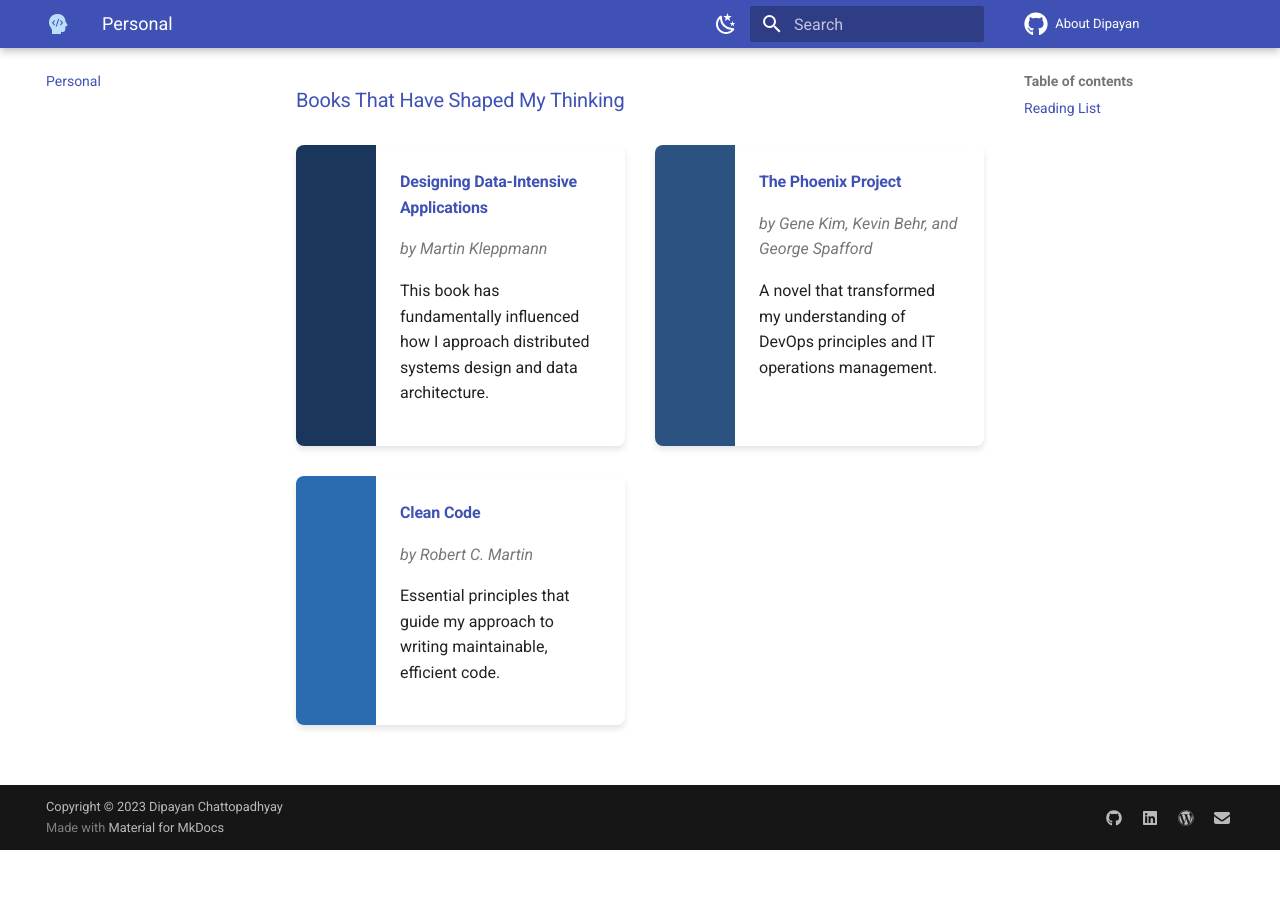
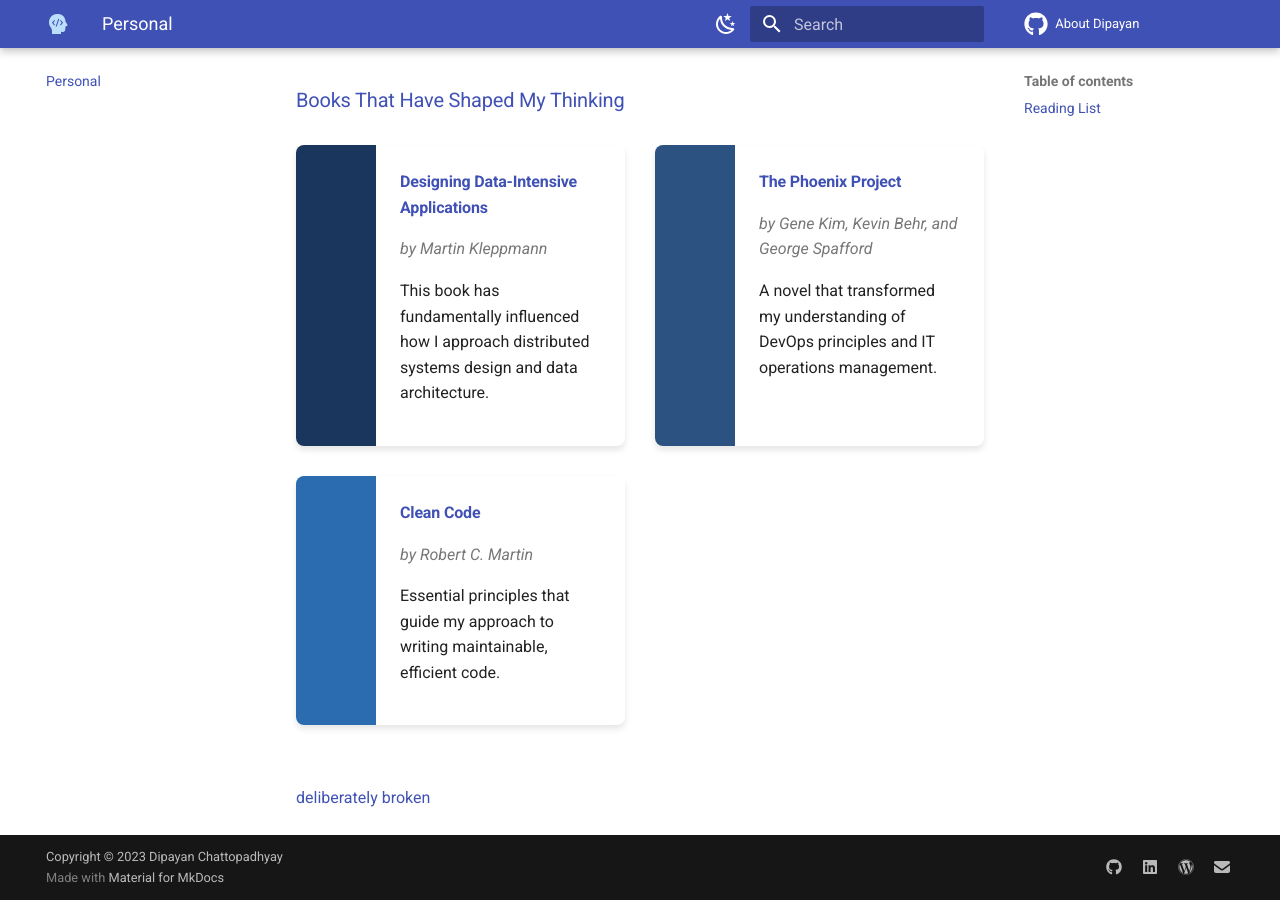
Before and after one commit to dipayan90/dipayan90.github.io, an MkDocs documentation site: the page built from docs/miscellaneous.md, in a window 1280 px wide and 900 px high, scrolled down 1177 px. Built offline with MkDocs 1.6.1 and Material for MkDocs 9.7.7, drawn with Linux system fonts in a browser that asks for light colours; comment, search, counter and statistics services are not loaded; before the commit the page ends 2027 px from its top, so only the background shows below that.

Commit message:
test: deliberately broken link to prove PR check fails (KAJ-17)

```diff
--- a/docs/miscellaneous.md
+++ b/docs/miscellaneous.md
@@ -166,3 +166,5 @@
   }
 }
 </style>
+
+[deliberately broken](/no-such-page/)
```
